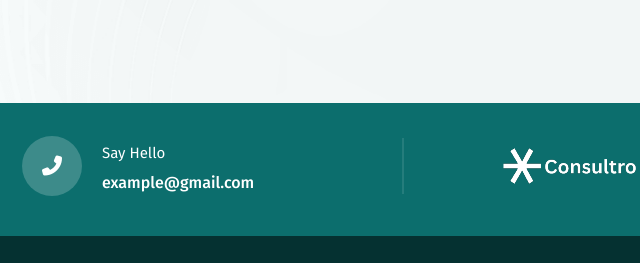
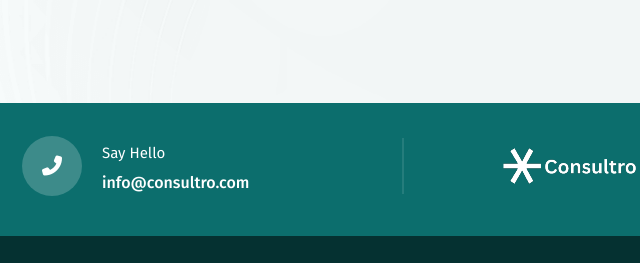
Before and after one commit to DeveloperMRS/Businessconsult, a plain HTML site: page index.html in a window 1280 px wide. Shown: the part 6674-6937 px from the top of the page, 60-700 px from the left. Drawn offline with Linux system fonts and the light colour scheme; files whose address does not match are found by name.

Commit message:
Update index.html

```diff
--- a/index.html
+++ b/index.html
@@ -1194,7 +1194,7 @@
                         </div>
                         <div class="call_info">
                             <p>Say Hello</p>
-                            <h3>example@gmail.com</h3>
+                            <h3>info@consultro.com</h3>
                         </div>
                     </div>
                 </div>
@@ -1400,4 +1400,5 @@
 
 </body>
 
+
 </html>
```
